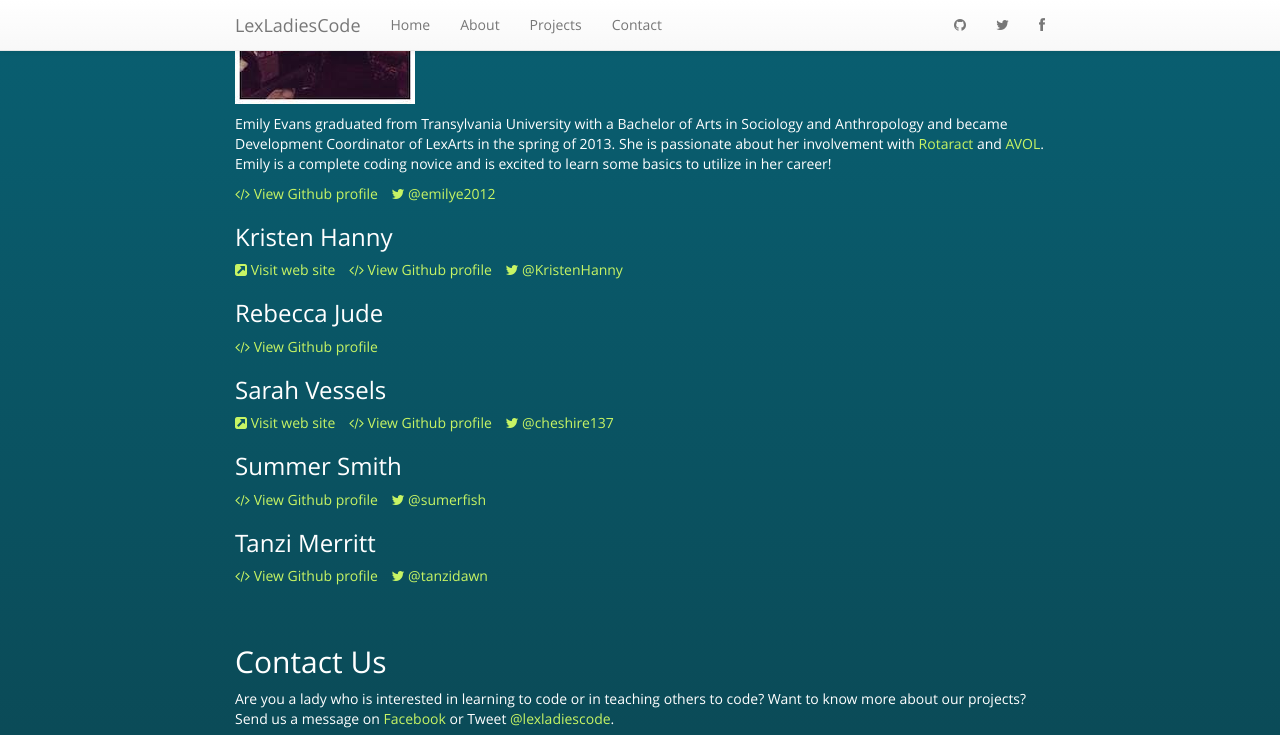
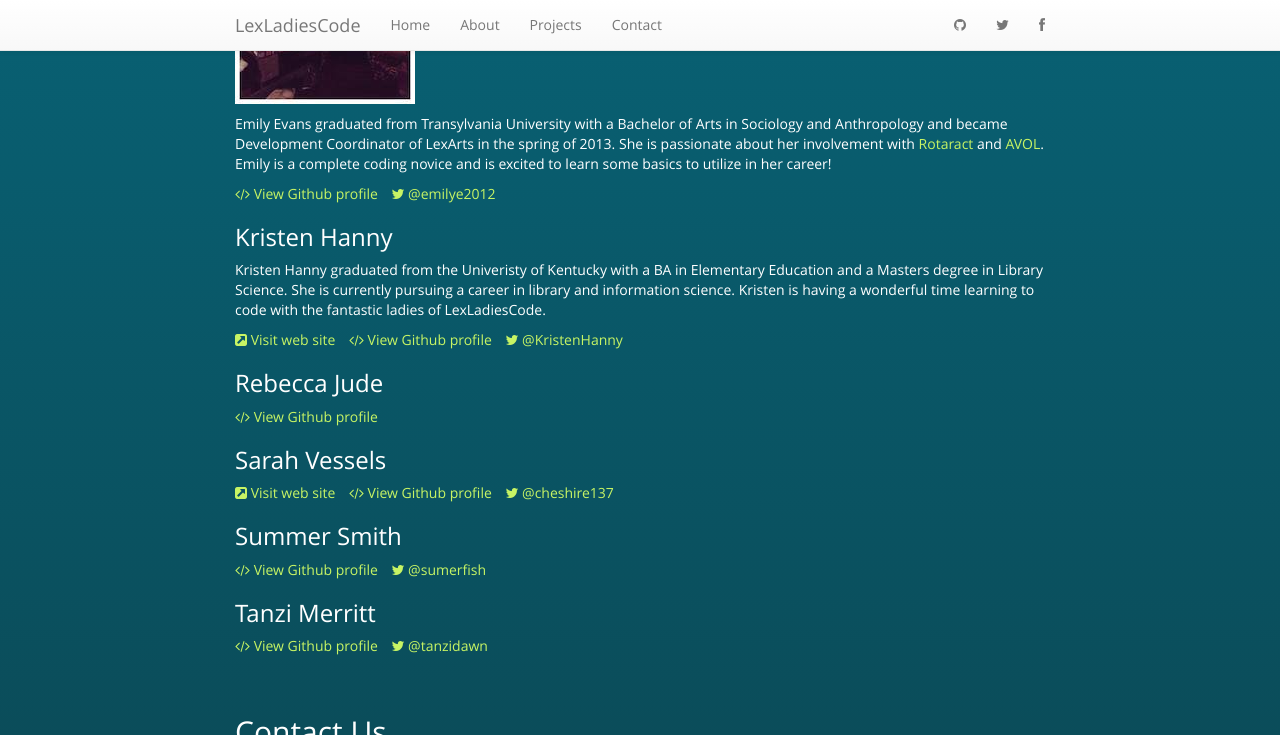
Before and after one commit to LexLadiesCode/LexLadiesCode.github.io, a Jekyll site: the page built from index.html, in a window 1280 px wide and 900 px high, scrolled down 1297 px, cut to the strip 0-735 px from the top of the window. Built offline with Jekyll 4.4.1, drawn with Linux system fonts in a browser that asks for light colours; nearby versions of some CDN libraries; Markdown is read by kramdown in place of the engine named in the settings.

Commit message:
Kristen's bio

```diff
--- a/members/_posts/2014-04-01-kristen-hanny.markdown
+++ b/members/_posts/2014-04-01-kristen-hanny.markdown
@@ -5,3 +5,4 @@
 github: helpfulsquash
 twitter: KristenHanny
 ---
+Kristen Hanny graduated from the Univeristy of Kentucky with a BA in Elementary Education and a Masters degree in Library Science. She is currently pursuing a career in library and information science. Kristen is having a wonderful time learning to code with the fantastic ladies of LexLadiesCode.
```
